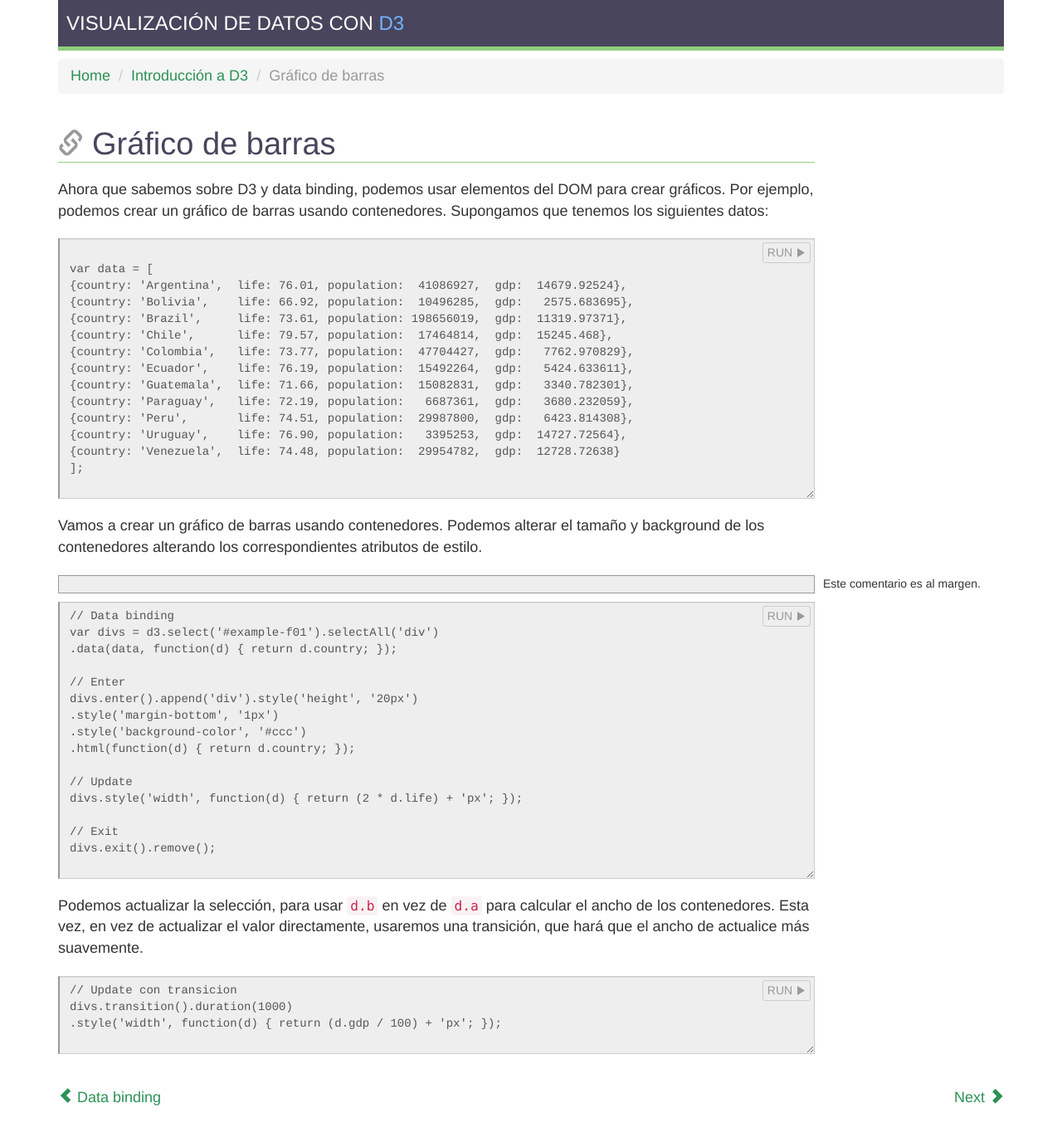
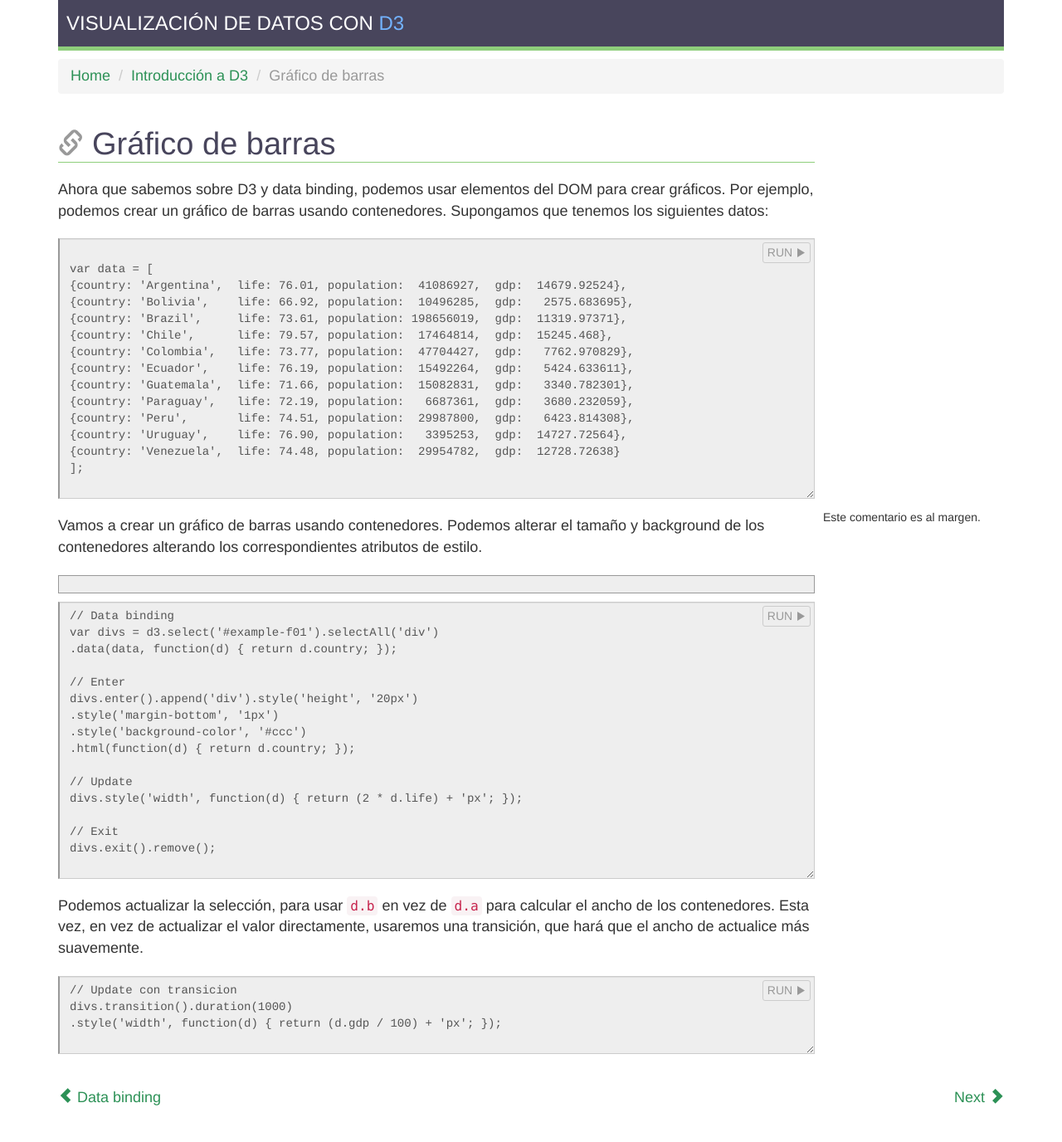
Before and after one commit to masegalab/curso-d3-basico, a Jekyll site: the page built from pages/grafico-barras.md, in a window 1280 px wide. Shown: the whole page at 83% size. Built offline with Jekyll 4.4.1, drawn with Linux system fonts in a browser that asks for light colours; nearby versions of some CDN libraries; library files that are not in the unit come from our copies; Markdown is read by kramdown in place of the engine named in the settings.

Commit message:
Update the aside styles

```diff
--- a/assets/css/main.css
+++ b/assets/css/main.css
@@ -3199,6 +3199,7 @@
   color: #999999;
 }
 .seccion p {
+  position: relative;
   width: 80%;
   margin-top: 20px;
   margin-bottom: 20px;
@@ -3207,9 +3208,11 @@
   display: block;
   position: absolute;
   right: 0;
+  margin-top: 5px;
   width: 20%;
   padding-left: 10px;
   font-size: 14px;
+  line-height: 1.1;
 }
 .section-nav {
   margin-left: -15px;
--- a/pages/grafico-barras.md
+++ b/pages/grafico-barras.md
@@ -34,8 +34,9 @@
 </div>
 <script>runnable().source('#code-f00').target('#example-f01').init();</script>
 
+<aside>Este comentario es al margen.</aside>
+
 Vamos a crear un gráfico de barras usando contenedores. Podemos alterar el tamaño y background de los contenedores alterando los correspondientes atributos de estilo.
-<aside>Este comentario es al margen.</aside>
 
 <div class="ejemplo">
     <div id="example-f01">
--- a/src/less/curso.less
+++ b/src/less/curso.less
@@ -72,6 +72,7 @@
     }
 
     p {
+        position: relative;
         width: @content-width;
         margin-top: @space-large;
         margin-bottom: @space-large;
@@ -81,11 +82,13 @@
         display: block;
         position: absolute;
         right: 0;
+        margin-top: @space-small;
 
         width: @aside-width;
         padding-left: @space-medium;
 
         font-size: @font-size-small;
+        line-height: 1.1;
     }
 
 }
```
